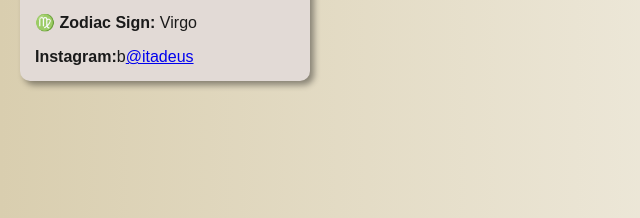
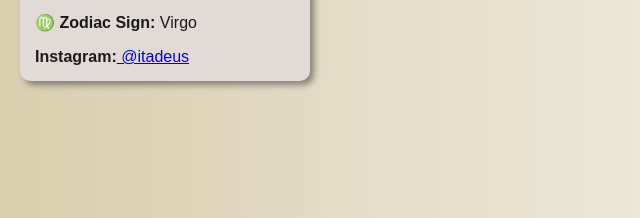
Before and after one commit to itadeus/itadeus.github.io, a plain HTML site: page bio.html in a window 1280 px wide. Shown: the part 258-476 px from the top of the page, 0-640 px from the left. Drawn offline with Linux system fonts and the light colour scheme.

Commit message:
Update bio.html

```diff
--- a/bio.html
+++ b/bio.html
@@ -23,7 +23,7 @@
         <p><b>📱 Cell:</b> +264814011326</p>
         <p><b>🤝 Profession:</b> Customer Service</p>
         <p><b>♍ Zodiac Sign:</b> Virgo</p>
-        <span><b>Instagram:</b>b</span><a href="https://www.instagram.com/itadeus/#" target="_blank">@itadeus</a>
+        <span><b>Instagram:</b></span><a href="https://www.instagram.com/itadeus/#" target="_blank"> @itadeus</a>
       </div>
     </section>
   </main>
```
